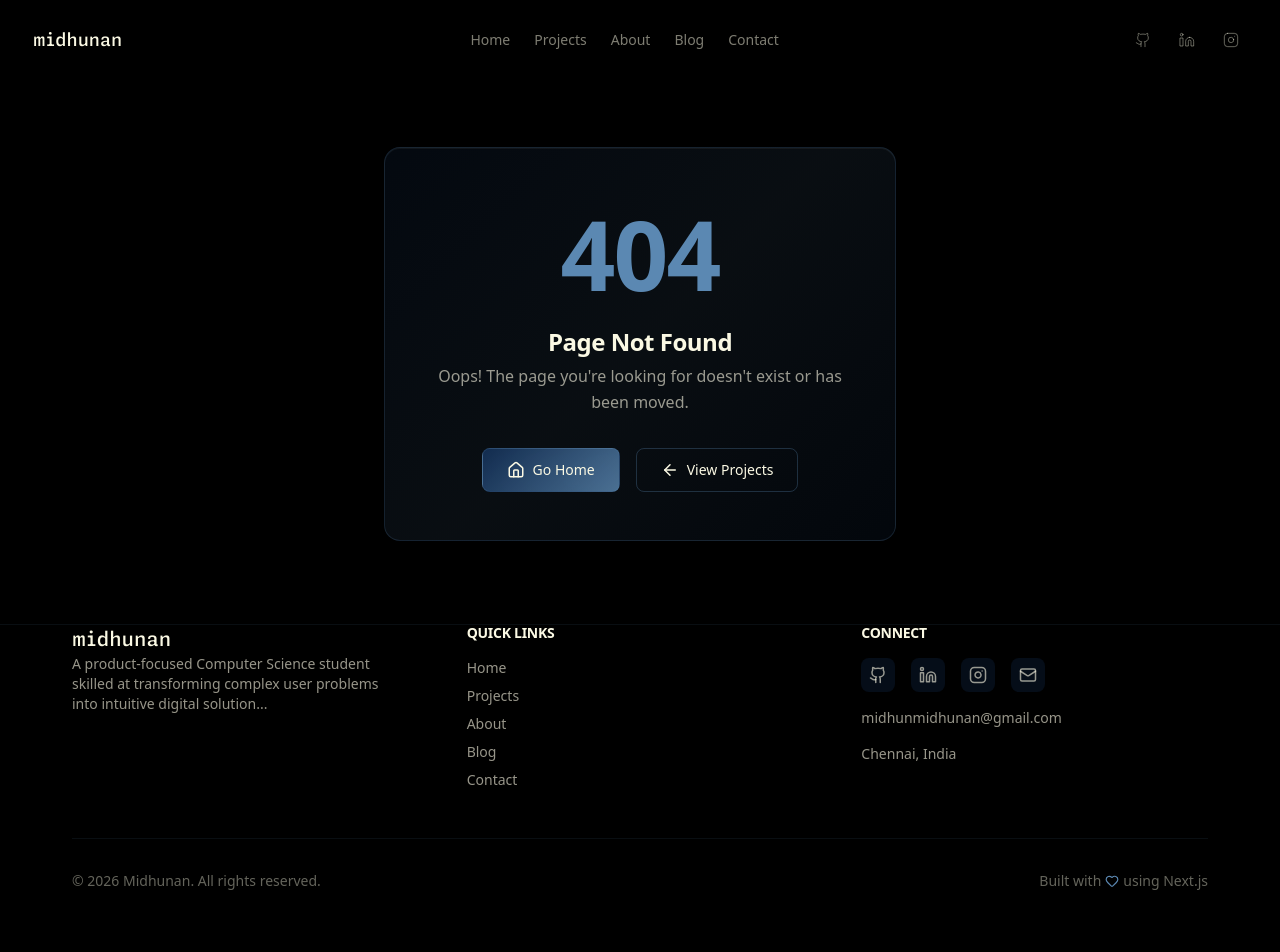
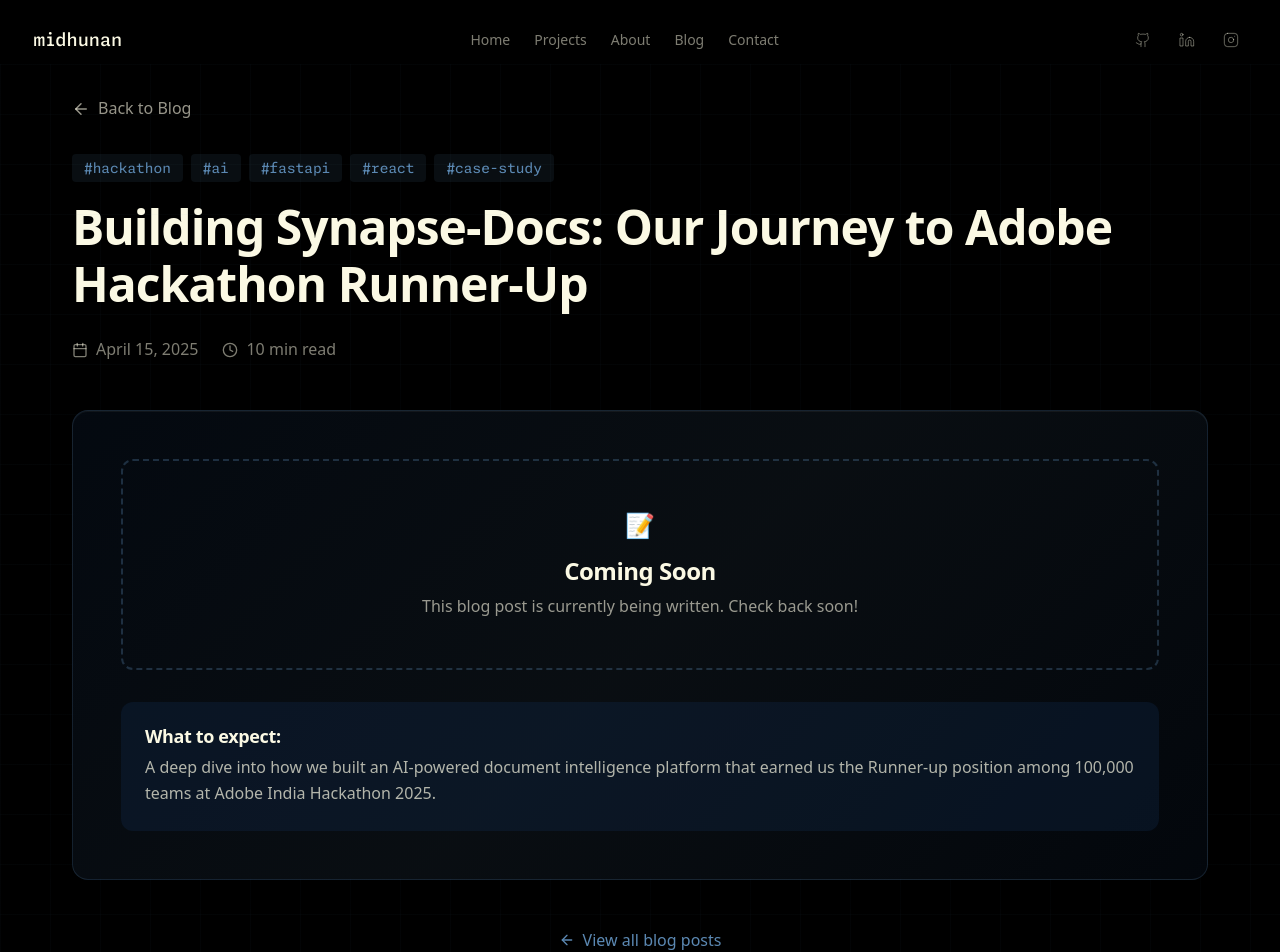
Before and after one commit to midhunann/midhunann, a Next.js app: page /blog/building-synapse-docs-adobe-hackathon in a window 1280 px wide. Before the commit this address had no page. Shown: the top 952 px of the page. Before the commit the page ends 891 px from the top, so only its background shows below. Built offline with nearby package versions, Linux system fonts and the light colour scheme.

Commit message:
feat: add blog pages
- Add blog listing page
- Add individual blog post pages with MDX support
- Implement dynamic routing for blog posts

```diff
--- /dev/null
+++ b/src/app/blog/[slug]/page.tsx
@@ -0,0 +1,131 @@
+import { Metadata } from 'next';
+import { notFound } from 'next/navigation';
+import Link from 'next/link';
+import { ArrowLeft, Calendar, Clock } from 'lucide-react';
+import { getAllPostSlugs, getPostBySlug } from '@/data';
+import { formatDate } from '@/lib/utils';
+
+interface BlogPostPageProps {
+  params: Promise<{ slug: string }>;
+}
+
+export async function generateStaticParams() {
+  return getAllPostSlugs().map((slug) => ({ slug }));
+}
+
+export async function generateMetadata({ params }: BlogPostPageProps): Promise<Metadata> {
+  const { slug } = await params;
+  const post = getPostBySlug(slug);
+
+  if (!post) {
+    return { title: 'Post Not Found' };
+  }
+
+  return {
+    title: post.title,
+    description: post.excerpt,
+    openGraph: {
+      title: post.title,
+      description: post.excerpt,
+      type: 'article',
+      publishedTime: post.publishedAt,
+      images: post.coverImage ? [post.coverImage] : [],
+    },
+  };
+}
+
+export default async function BlogPostPage({ params }: BlogPostPageProps) {
+  const { slug } = await params;
+  const post = getPostBySlug(slug);
+
+  if (!post) {
+    notFound();
+  }
+
+  return (
+    <div className="relative">
+      {/* Background */}
+      <div className="absolute inset-0 bg-grid pointer-events-none" />
+
+      <article className="pt-8 pb-16">
+        <div className="container-custom max-w-3xl">
+          {/* Back Button */}
+          <Link
+            href="/blog"
+            className="inline-flex items-center gap-2 text-pearl/60 hover:text-pearl transition-colors mb-8"
+          >
+            <ArrowLeft size={18} />
+            Back to Blog
+          </Link>
+
+          {/* Header */}
+          <header className="mb-12">
+            {/* Tags */}
+            <div className="flex flex-wrap gap-2 mb-4">
+              {post.tags.map((tag) => (
+                <span
+                  key={tag}
+                  className="px-3 py-1 text-sm font-mono bg-ocean/10 text-ocean rounded"
+                >
+                  #{tag}
+                </span>
+              ))}
+            </div>
+
+            {/* Title */}
+            <h1 className="text-4xl md:text-5xl font-bold text-pearl mb-6">
+              {post.title}
+            </h1>
+
+            {/* Meta */}
+            <div className="flex flex-wrap items-center gap-6 text-pearl/50">
+              <span className="flex items-center gap-2">
+                <Calendar size={16} />
+                {formatDate(post.publishedAt)}
+              </span>
+              <span className="flex items-center gap-2">
+                <Clock size={16} />
+                {post.readTime}
+              </span>
+            </div>
+          </header>
+
+          {/* Content */}
+          <div className="glass-card p-8 md:p-12">
+            <div className="prose prose-invert prose-lg max-w-none">
+              {/* Coming Soon Notice */}
+              <div className="text-center py-12 border-2 border-dashed border-ocean/30 rounded-xl">
+                <p className="text-2xl mb-4">📝</p>
+                <h2 className="text-2xl font-bold text-pearl mb-2">
+                  Coming Soon
+                </h2>
+                <p className="text-pearl/60">
+                  This blog post is currently being written. Check back soon!
+                </p>
+              </div>
+
+              {/* Excerpt Preview */}
+              <div className="mt-8 p-6 bg-midnight/30 rounded-xl">
+                <h3 className="text-lg font-semibold text-pearl mb-2">
+                  What to expect:
+                </h3>
+                <p className="text-pearl/70">{post.excerpt}</p>
+              </div>
+            </div>
+          </div>
+
+          {/* Navigation */}
+          <div className="mt-12 text-center">
+            <Link
+              href="/blog"
+              className="inline-flex items-center gap-2 text-ocean hover:underline"
+            >
+              <ArrowLeft size={16} />
+              View all blog posts
+            </Link>
+          </div>
+        </div>
+      </article>
+    </div>
+  );
+}
--- /dev/null
+++ b/src/app/blog/page.tsx
@@ -0,0 +1,54 @@
+import { Metadata } from 'next';
+import { BlogCard, Section, BackgroundBeams } from '@/components/ui';
+import { blogPosts } from '@/data';
+
+export const metadata: Metadata = {
+  title: 'Blog',
+  description:
+    'Insights on web development, hackathons, VS Code extensions, and building products that people love.',
+};
+
+export default function BlogPage() {
+  const featuredPosts = blogPosts.filter((post) => post.featured);
+
+  return (
+    <div className="relative">
+      {/* Background */}
+      <BackgroundBeams className="opacity-30" />
+
+      {/* Featured Posts */}
+      <Section
+        title="Blog"
+        subtitle="Thoughts on building products, winning hackathons, and everything in between"
+        centered
+        className="pt-8"
+      >
+        {/* Featured */}
+        {featuredPosts.length > 0 && (
+          <div className="mb-16">
+            <h3 className="text-xl font-semibold text-pearl mb-6 text-center">
+              Featured Posts
+            </h3>
+            <div className="grid grid-cols-1 md:grid-cols-2 gap-8 max-w-4xl mx-auto">
+              {featuredPosts.map((post, index) => (
+                <BlogCard key={post.id} post={post} index={index} />
+              ))}
+            </div>
+          </div>
+        )}
+
+        {/* All Posts */}
+        <div>
+          <h3 className="text-xl font-semibold text-pearl mb-6 text-center">
+            All Posts
+          </h3>
+          <div className="grid grid-cols-1 md:grid-cols-2 lg:grid-cols-3 gap-8">
+            {blogPosts.map((post, index) => (
+              <BlogCard key={post.id} post={post} index={index} />
+            ))}
+          </div>
+        </div>
+      </Section>
+    </div>
+  );
+}
```
